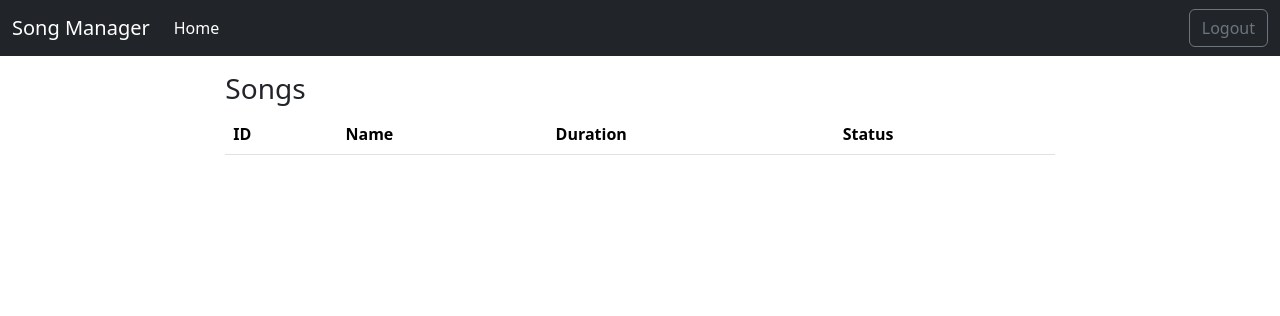
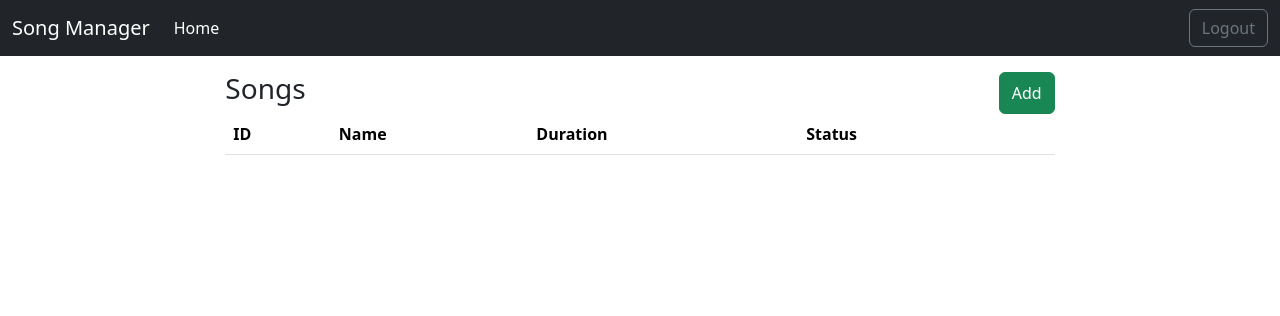
Before and after one commit to Oisota/song-manager-django, a Django app: page / in a window 1280 px wide. Shown: the top 316 px of the page. Run offline with Django 4.2, Linux system fonts and the light colour scheme; the visitor is signed in with stand-in values (Sample User, id 1); data comes from the database, SQL or seed files in the repository; data that the repository does not hold is empty; some libraries are stand-ins or nearby versions.

Commit message:
Added new song modal and got it working
Add button on song table opens a modal for inputting a new song.
Also fixed a typo in the status data migration.

```diff
--- /dev/null
+++ b/songmanager/core/forms.py
@@ -0,0 +1,19 @@
+"""App Forms"""
+
+from django.forms import ModelForm
+from django.urls import reverse
+from crispy_forms.helper import FormHelper
+
+from core.models import Song
+
+class SongForm(ModelForm):
+    class Meta:
+        model = Song
+        fields = ['name', 'duration', 'status']
+
+    def __init__(self, *args, **kwargs):
+        super().__init__(*args, **kwargs)
+        self.helper = FormHelper()
+        self.helper.form_id = 'add-song-form'
+        self.helper.form_method = 'post'
+        self.helper.form_action = reverse('songs')
--- a/songmanager/core/urls.py
+++ b/songmanager/core/urls.py
@@ -6,4 +6,5 @@ from . import views
 
 urlpatterns = [
     path('', views.home, name='home'),
+    path('songs/', views.new_song, name='songs'),
 ]
--- a/songmanager/core/views.py
+++ b/songmanager/core/views.py
@@ -1,13 +1,32 @@
-from django.shortcuts import render
+from django.shortcuts import render, redirect
+from django.views.decorators.http import require_POST
+from django.contrib.auth.decorators import login_required
+from django.urls import reverse
 
 from core.models import Song
+from core.forms import SongForm
 
+@login_required
 def home(request):
     """Home Page"""
 
     songs = Song.objects \
         .filter(user=request.user)
 
+    form = SongForm()
+
     return render(request, 'home.html', {
+        'form': form,
         'songs': songs,
     })
+
+@login_required
+@require_POST
+def new_song(request):
+    """Handle new song form post"""
+    form = SongForm(request.POST)
+    form.instance.user = request.user
+    if form.is_valid():
+        form.save()
+
+    return redirect(reverse('home'))
--- a/songmanager/songmanager/settings.py
+++ b/songmanager/songmanager/settings.py
@@ -151,4 +151,5 @@ LOGIN_REDIRECT_URL = 'home'
 LOGOUT_REDIRECT_URL = 'home'
 
 # Crispy Forms
+CRISPY_ALLOWED_TEMPLATE_PACKS = "bootstrap5"
 CRISPY_TEMPLATE_PACK = 'bootstrap5'
--- a/songmanager/templates/base.html
+++ b/songmanager/templates/base.html
@@ -13,7 +13,10 @@
 	{% include 'includes/navbar.html' %}
 	{% block content %}
 	{% endblock %}
+	{% block modals %}
+	{% endblock %}
 	<script src="{% static 'vendor/htmx.min.js' %}"></script>
+	<script src="{% static 'vendor/_hyperscript.min.js' %}"></script>
 	<script src="{% static 'vendor/bootstrap-5.3.1-dist/js/bootstrap.bundle.min.js' %}"></script>
 	{% if debug %}
 	<script>
--- a/songmanager/templates/home.html
+++ b/songmanager/templates/home.html
@@ -1,6 +1,7 @@
 {% extends 'base.html' %}
 
 {% load song_duration_format %}
+{% load crispy_forms_tags %}
 
 {% block title %}Song Manager{% endblock %}
 
@@ -9,7 +10,10 @@
 	<div class="row">
 		<div class="col-xl-8 offset-xl-2">
 
-			<h3>Songs</h3>
+			<div class="d-flex justify-content-between">
+				<h3>Songs</h3>
+				<button class="btn btn-success" type="button" data-bs-toggle="modal" data-bs-target="#add-modal">Add</button>
+			</div>
 			<table class="table table-striped">
 				<thead>
 					<tr>
@@ -17,6 +21,7 @@
 						<th scope="col">Name</th>
 						<th scope="col">Duration</th>
 						<th scope="col">Status</th>
+						<th scope="col"></th>
 					</tr>
 				</thead>
 				<tbody>
@@ -26,6 +31,12 @@
 						<td>{{song.name}}</td>
 						<td>{{song.duration | format_song_duration }}</td>
 						<td>{{song.status}}</td>
+						<td>
+							<span class="d-flex justify-content-end">
+								<button class="btn btn-warning me-2" type="button">Edit</button>
+								<button class="btn btn-danger" type="button">Delete</button>
+							</span>
+						</td>
 					</tr>
 					{% endfor %}
 				</tbody>
@@ -36,3 +47,23 @@
 </div>
 
 {% endblock %}
+
+{% block modals %}
+<div class="modal fade" id="add-modal" tabindex="-1" aria-labelledby="exampleModalLabel" aria-hidden="true">
+  <div class="modal-dialog">
+    <div class="modal-content">
+      <div class="modal-header">
+        <h5 class="modal-title" id="exampleModalLabel">Add New Song</h5>
+        <button type="button" class="btn-close" data-bs-dismiss="modal" aria-label="Close"></button>
+      </div>
+      <div class="modal-body">
+					{% crispy form %}
+      </div>
+      <div class="modal-footer">
+        <button type="button" class="btn btn-secondary" data-bs-dismiss="modal">Close</button>
+        <button type="button" class="btn btn-primary" _="on click send submit to #add-song-form">Save</button>
+      </div>
+    </div>
+  </div>
+</div>
+{% endblock %}
```
Also changed, not shown: songmanager/core/migrations/0004_insert_song_statuses.py, 1 other file.
